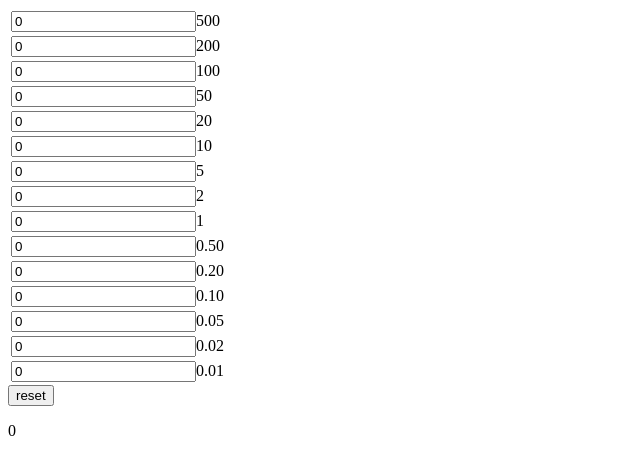
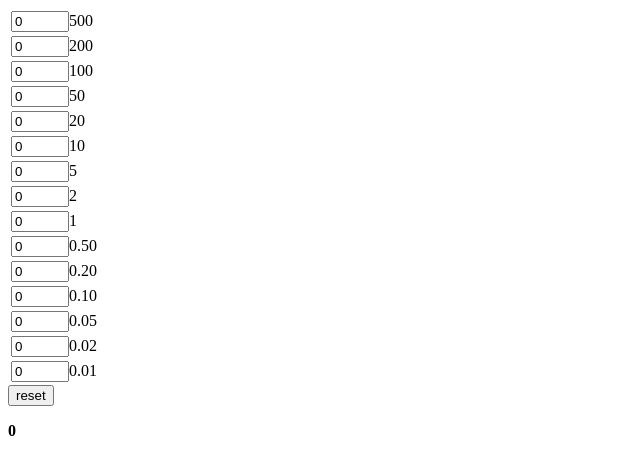
Before and after one commit to mugnozzo/simple-html-cash-counter, a plain HTML site: page index.html in a window 1280 px wide. Shown: the whole page, without its empty margins (0-640 px from the left). Drawn offline with Linux system fonts and the light colour scheme.

Commit message:
Added some style

```diff
--- a/index.html
+++ b/index.html
@@ -3,8 +3,14 @@
 <head>
   <title>Simple HTML Cash Counter</title>
 	<style>
-td.sum{
+.sum{
 	font-weight:bold;
+}
+.single-sum{
+	padding-left:10px;
+}
+input[type="number"]{
+	width:50px;
 }
 	</style>
 </head>
@@ -106,7 +112,7 @@ td.sum{
 		</table>
 		<input type="reset" value="reset"/>
 	</form>
-	<p id="sum">0</p>
+	<p id="sum" class="sum">0</p>
 
   <script>
     function updateSum() {
```
